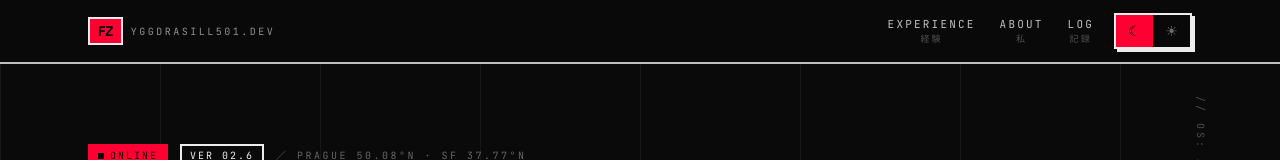
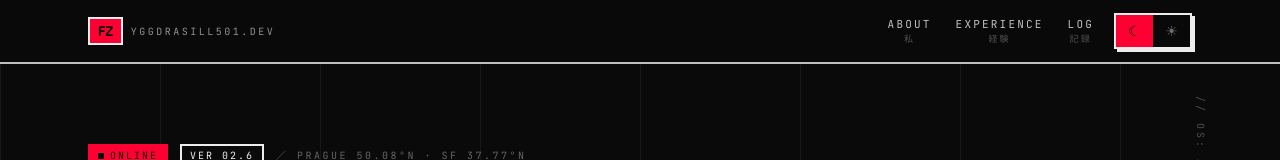
Before and after one commit to Yggdrasill501/yggdrasill501.dev, a Next.js app: page / in a window 1280 px wide. Shown: the top 160 px of the page. Built offline with nearby package versions, Linux system fonts and the light colour scheme.

Commit message:
feat: rename elements in navbar

```diff
--- a/app/components/Nav.tsx
+++ b/app/components/Nav.tsx
@@ -2,8 +2,8 @@ import Link from "next/link";
 import ThemeToggle from "./ThemeToggle";
 
 const links = [
+  { href: "/about", label: "ABOUT", kana: "私" },
   { href: "/cv", label: "EXPERIENCE", kana: "経験" },
-  { href: "/about", label: "ABOUT", kana: "私" },
   { href: "/blog", label: "LOG", kana: "記録" },
 ];
 
```
